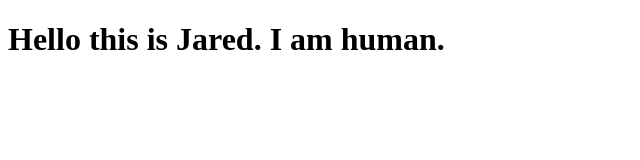
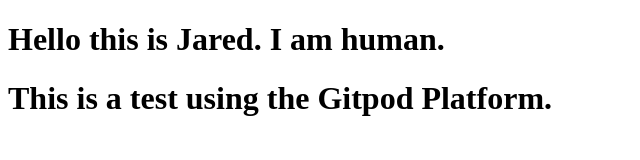
Before and after one commit to dillanparmanan/test, a plain HTML site: page index.html in a window 1280 px wide. Shown: the whole page, without its empty margins (0-640 px from the left). Drawn offline with Linux system fonts and the light colour scheme.

Commit message:
added gitpod version of text

```diff
--- a/index.html
+++ b/index.html
@@ -9,5 +9,6 @@
 <body>
 
     <h1>Hello this is Jared. I am human.</h1>
+    <h1>This is a test using the Gitpod Platform.</h1>
 </body>
 </html>
```
